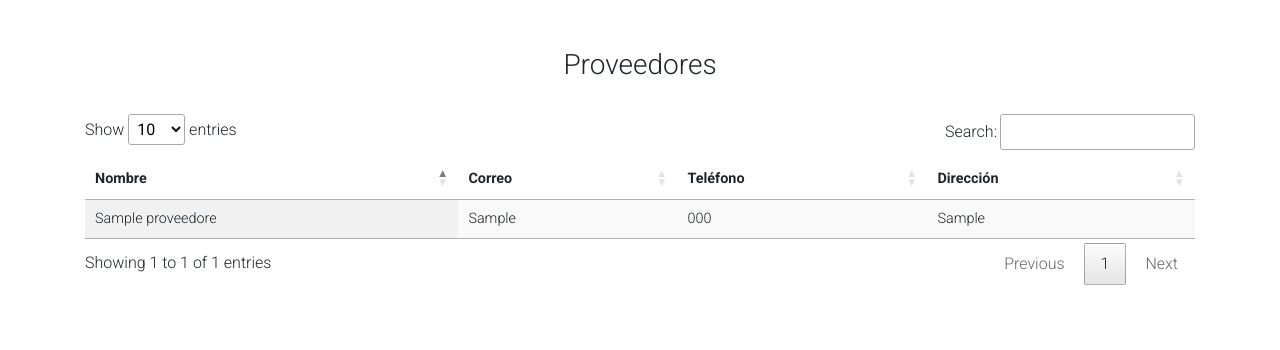
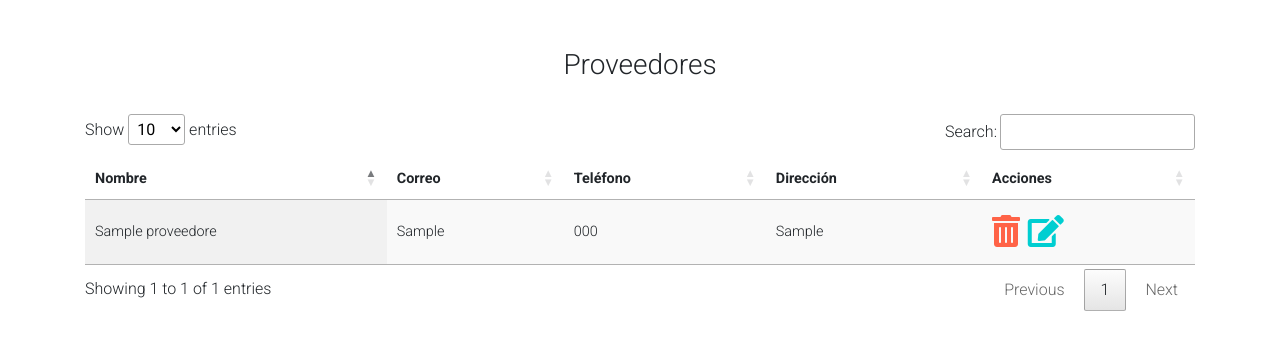
Before and after one commit to JoseCortesSarmiento/SIR, a PHP site: page /proveedores.php in a window 1280 px wide. Shown: the top 350 px of the page. Run offline with PHP 8.4, Linux system fonts and the light colour scheme; tables that the repository leaves empty or names only in its code hold one stand-in row (values such as "Sample post"); some libraries are stand-ins or nearby versions.

Commit message:
Agregue iconos de borrar y editar a las tablas

```diff
--- a/proveedores.php
+++ b/proveedores.php
@@ -25,6 +25,7 @@ $articulos = $sentencia->fetchAll(PDO::FETCH_ASSOC);
             <th>Correo</th>
             <th>Teléfono</th>
             <th>Dirección</th>
+            <th>Acciones</th>
         </tr>
     </thead>
     <?php foreach ($articulos as $articulo): ?>
@@ -33,6 +34,16 @@ $articulos = $sentencia->fetchAll(PDO::FETCH_ASSOC);
             <td> <?=$articulo['correo']?></td>
             <td> <?=$articulo['telefono']?></td>
             <td> <?=$articulo['direccion']?></td>
+            <td>
+            <span style="font-size: 32px; color: tomato;">
+                <i class="fas fa-trash-alt"></i>
+            </span>
+
+            <span style="font-size: 32px; color: darkturquoise;">
+                <i class="fas fa-edit"></i>
+            </span>
+
+            </td>
         </tr>
     <?php endforeach; ?>
 </table>
```
Also changed, not shown: articulos.php (+12 -0 lines).
